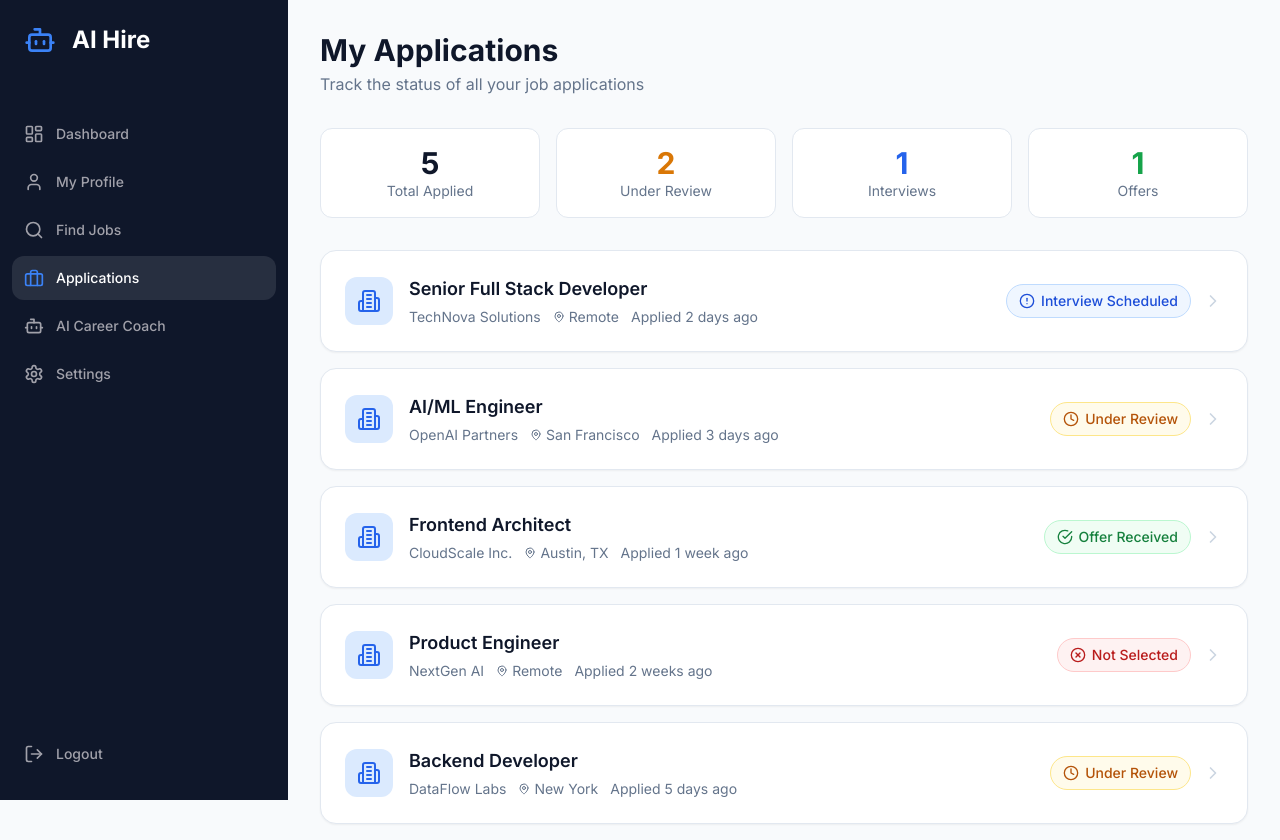
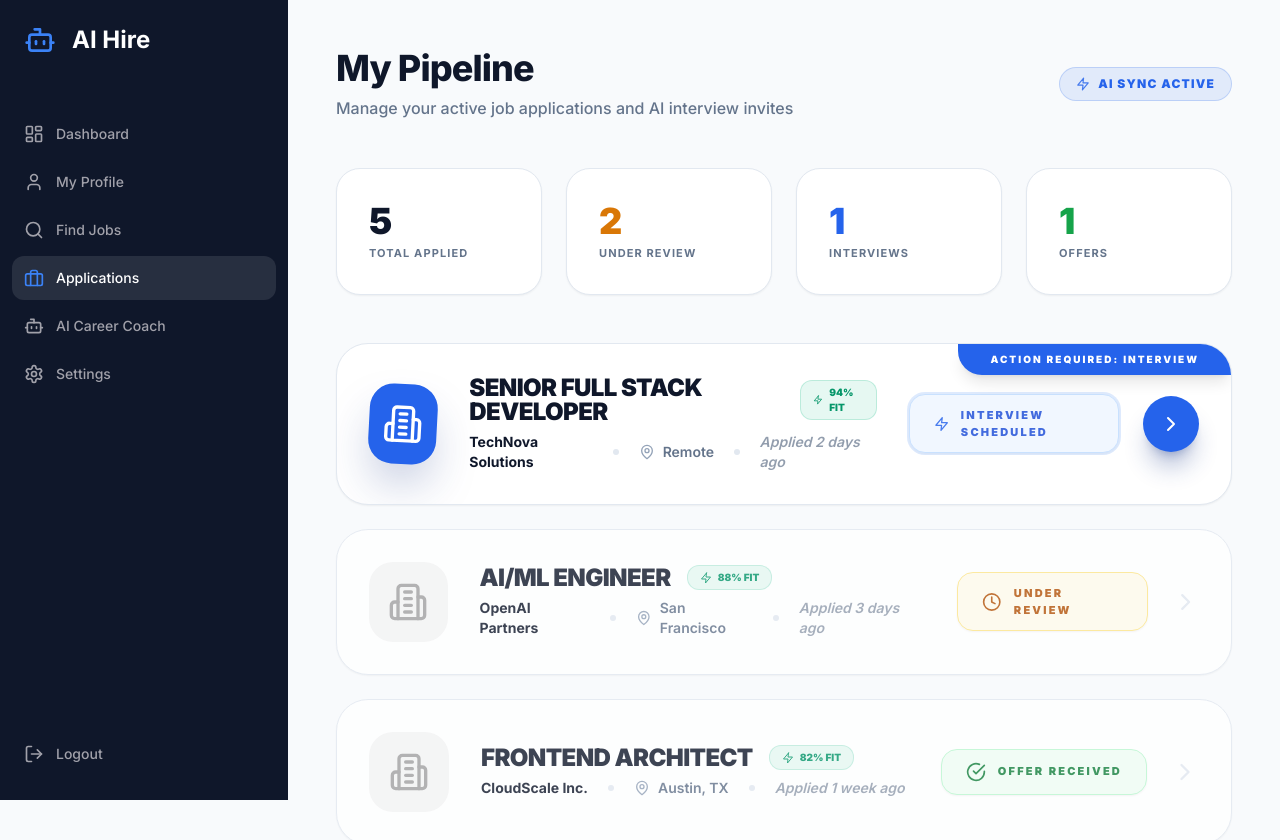
Before and after one commit to pruthvirajtarode/AI-powered-interview-platform, a Next.js app: page /applications in a window 1280 px wide. Shown: the top 840 px of the page. Built offline with nearby package versions, Linux system fonts and the light colour scheme.

Commit message:
feat: Fully functional Job Pipeline with one-click transition to Live AI Interview

```diff
--- a/src/app/applications/page.tsx
+++ b/src/app/applications/page.tsx
@@ -1,7 +1,8 @@
 "use client";
 
+import { useRouter } from "next/navigation";
 import { Sidebar } from "@/components/sidebar";
-import { Clock, CheckCircle, XCircle, AlertCircle, ChevronRight, Building2, MapPin } from "lucide-react";
+import { Clock, CheckCircle, XCircle, AlertCircle, ChevronRight, Building2, MapPin, Zap } from "lucide-react";
 
 const applications = [
   { id: 1, title: "Senior Full Stack Developer", company: "TechNova Solutions", location: "Remote", status: "interview", appliedDate: "2 days ago", matchScore: 94 },
@@ -13,71 +14,101 @@ const applications = [
 
 const statusConfig: Record<string, { label: string; color: string; bgColor: string; icon: any }> = {
   pending: { label: "Under Review", color: "text-amber-700", bgColor: "bg-amber-50 border-amber-200", icon: Clock },
-  interview: { label: "Interview Scheduled", color: "text-blue-700", bgColor: "bg-blue-50 border-blue-200", icon: AlertCircle },
+  interview: { label: "Interview Scheduled", color: "text-blue-700", bgColor: "bg-blue-50 border-blue-200 shadow-[0_0_15px_rgba(59,130,246,0.2)]", icon: Zap },
   accepted: { label: "Offer Received", color: "text-green-700", bgColor: "bg-green-50 border-green-200", icon: CheckCircle },
   rejected: { label: "Not Selected", color: "text-red-700", bgColor: "bg-red-50 border-red-200", icon: XCircle },
 };
 
 export default function ApplicationsPage() {
+  const router = useRouter();
+
+  const handleAction = (app: any) => {
+    if (app.status === 'interview') {
+        router.push(`/interview/${app.id}`);
+    }
+  };
+
   return (
-    <div className="h-full flex">
-      <div className="hidden md:flex md:w-72 md:flex-col md:fixed md:inset-y-0">
+    <div className="h-full flex overflow-hidden">
+      <div className="hidden md:flex md:w-72 md:flex-col md:fixed md:inset-y-0 z-50">
         <Sidebar />
       </div>
-      <main className="md:pl-72 flex-1 bg-slate-50 min-h-screen">
-        <div className="max-w-5xl mx-auto p-8">
-          <div className="mb-8">
-            <h1 className="text-3xl font-bold text-slate-900">My Applications</h1>
-            <p className="text-slate-500 mt-1">Track the status of all your job applications</p>
+      <main className="md:pl-72 flex-1 bg-[#f8fafc] min-h-screen overflow-y-auto">
+        <div className="max-w-6xl mx-auto p-12">
+          <div className="flex items-center justify-between mb-12">
+            <div>
+              <h1 className="text-4xl font-extrabold text-slate-900 tracking-tight">My Pipeline</h1>
+              <p className="text-slate-500 mt-2 font-medium">Manage your active job applications and AI interview invites</p>
+            </div>
+            <div className="flex items-center gap-2 px-4 py-2 bg-blue-600/10 text-blue-600 text-xs font-black uppercase tracking-widest rounded-full border border-blue-600/20">
+              <Zap className="w-3.5 h-3.5 animate-pulse" /> AI Sync Active
+            </div>
           </div>
 
           {/* Stats */}
-          <div className="grid grid-cols-2 md:grid-cols-4 gap-4 mb-8">
-            <div className="bg-white rounded-xl border border-slate-200 p-4 text-center">
-              <p className="text-3xl font-bold text-slate-900">5</p>
-              <p className="text-sm text-slate-500">Total Applied</p>
-            </div>
-            <div className="bg-white rounded-xl border border-slate-200 p-4 text-center">
-              <p className="text-3xl font-bold text-amber-600">2</p>
-              <p className="text-sm text-slate-500">Under Review</p>
-            </div>
-            <div className="bg-white rounded-xl border border-slate-200 p-4 text-center">
-              <p className="text-3xl font-bold text-blue-600">1</p>
-              <p className="text-sm text-slate-500">Interviews</p>
-            </div>
-            <div className="bg-white rounded-xl border border-slate-200 p-4 text-center">
-              <p className="text-3xl font-bold text-green-600">1</p>
-              <p className="text-sm text-slate-500">Offers</p>
-            </div>
+          <div className="grid grid-cols-2 md:grid-cols-4 gap-6 mb-12">
+            {[
+              { label: "Total Applied", value: "5", color: "text-slate-900" },
+              { label: "Under Review", value: "2", color: "text-amber-600" },
+              { label: "Interviews", value: "1", color: "text-blue-600" },
+              { label: "Offers", value: "1", color: "text-green-600" }
+            ].map((stat, i) => (
+              <div key={i} className="bg-white rounded-3xl border border-slate-200 p-8 shadow-sm hover:shadow-md transition-all">
+                <p className={`text-4xl font-black ${stat.color} mb-1`}>{stat.value}</p>
+                <p className="text-[11px] font-bold text-slate-500 uppercase tracking-widest">{stat.label}</p>
+              </div>
+            ))}
           </div>
 
           {/* Application List */}
-          <div className="space-y-4">
+          <div className="space-y-6">
             {applications.map((app) => {
               const config = statusConfig[app.status];
               const StatusIcon = config.icon;
               return (
-                <div key={app.id} className="bg-white rounded-2xl border border-slate-200 shadow-sm p-6 hover:shadow-md transition-all cursor-pointer group">
-                  <div className="flex items-center justify-between">
-                    <div className="flex items-center gap-4">
-                      <div className="w-12 h-12 bg-blue-100 rounded-xl flex items-center justify-center">
-                        <Building2 className="w-6 h-6 text-blue-600" />
+                <div
+                  key={app.id}
+                  onClick={() => handleAction(app)}
+                  className={`bg-white rounded-[2rem] border border-slate-200 shadow-sm p-8 transition-all group overflow-hidden relative ${app.status === 'interview' ? 'cursor-pointer hover:border-blue-500/50 hover:shadow-xl hover:shadow-blue-900/5' : 'opacity-80'}`}
+                >
+                  {app.status === 'interview' && (
+                    <div className="absolute top-0 right-0 px-8 py-2 bg-blue-600 text-white text-[10px] font-black uppercase tracking-[0.2em] rounded-bl-3xl shadow-lg z-10 transition-transform group-hover:scale-105">Action Required: Interview</div>
+                  )}
+
+                  <div className="flex flex-col md:flex-row md:items-center justify-between gap-8 relative z-0">
+                    <div className="flex items-center gap-8">
+                      <div className={`w-20 h-20 rounded-[1.5rem] flex items-center justify-center transition-all ${app.status === 'interview' ? 'bg-blue-600 text-white shadow-2xl shadow-blue-900/40 rotate-3 group-hover:rotate-0' : 'bg-slate-100 text-slate-400 grayscale'}`}>
+                        <Building2 className="w-10 h-10" />
                       </div>
                       <div>
-                        <h3 className="text-lg font-semibold text-slate-900 group-hover:text-blue-600 transition-colors">{app.title}</h3>
-                        <div className="flex items-center gap-3 text-sm text-slate-500 mt-1">
-                          <span>{app.company}</span>
-                          <span className="flex items-center gap-1"><MapPin className="w-3 h-3" />{app.location}</span>
-                          <span>Applied {app.appliedDate}</span>
+                        <div className="flex items-center gap-4 mb-2">
+                            <h3 className="text-2xl font-black text-slate-900 leading-none group-hover:text-blue-600 transition-colors uppercase tracking-tight">{app.title}</h3>
+                            <div className="flex items-center gap-1.5 px-3 py-1 bg-emerald-500/10 text-emerald-600 text-[10px] font-black rounded-lg border border-emerald-500/20">
+                                <Zap className="w-3 h-3" /> {app.matchScore}% FIT
+                            </div>
+                        </div>
+                        <div className="flex items-center gap-5 text-sm font-semibold text-slate-500">
+                          <span className="text-slate-900 font-bold">{app.company}</span>
+                          <span className="w-1.5 h-1.5 bg-slate-200 rounded-full" />
+                          <span className="flex items-center gap-2"><MapPin className="w-4 h-4 text-slate-400" />{app.location}</span>
+                          <span className="w-1.5 h-1.5 bg-slate-200 rounded-full" />
+                          <span className="italic opacity-70">Applied {app.appliedDate}</span>
                         </div>
                       </div>
                     </div>
-                    <div className="flex items-center gap-3">
-                      <span className={`flex items-center gap-1.5 px-3 py-1.5 rounded-full text-sm font-medium border ${config.bgColor} ${config.color}`}>
-                        <StatusIcon className="w-4 h-4" />
+
+                    <div className="flex items-center gap-6">
+                      <span className={`flex items-center gap-3 px-6 py-3 rounded-2xl text-[11px] font-black uppercase tracking-[0.2em] border shadow-sm transition-all ${config.bgColor} ${config.color} ${app.status === 'interview' ? 'animate-pulse ring-2 ring-blue-500/20 group-hover:scale-110' : ''}`}>
+                        <StatusIcon className={`w-5 h-5 ${app.status === 'interview' ? 'text-blue-600' : ''}`} />
                         {config.label}
                       </span>
-                      <ChevronRight className="w-5 h-5 text-slate-300 group-hover:text-blue-500 transition-colors" />
+                      {app.status === 'interview' ? (
+                        <div className="p-4 bg-blue-600 text-white rounded-full group-hover:translate-x-3 transition-all shadow-xl shadow-blue-900/30">
+                            <ChevronRight className="w-6 h-6" />
+                        </div>
+                      ) : (
+                        <ChevronRight className="w-7 h-7 text-slate-200" />
+                      )}
                     </div>
                   </div>
                 </div>
```
